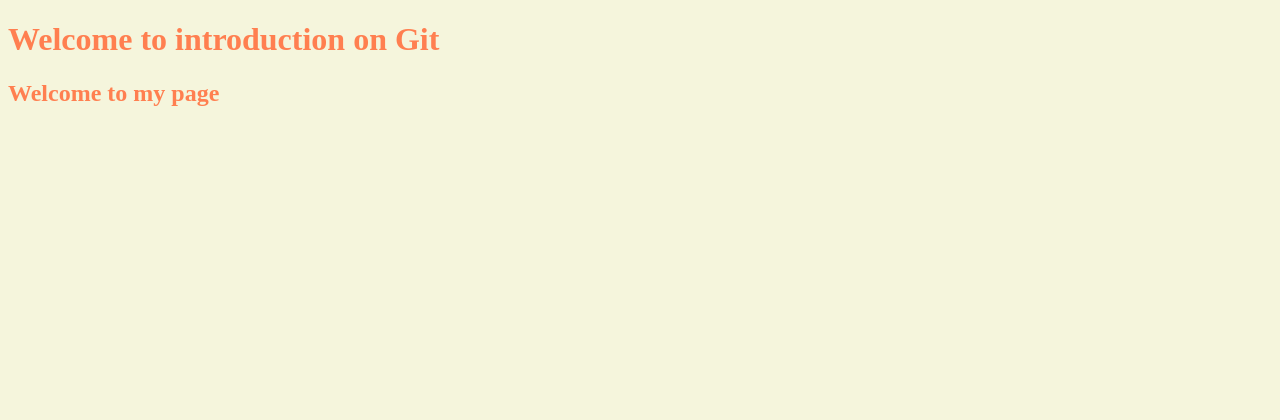
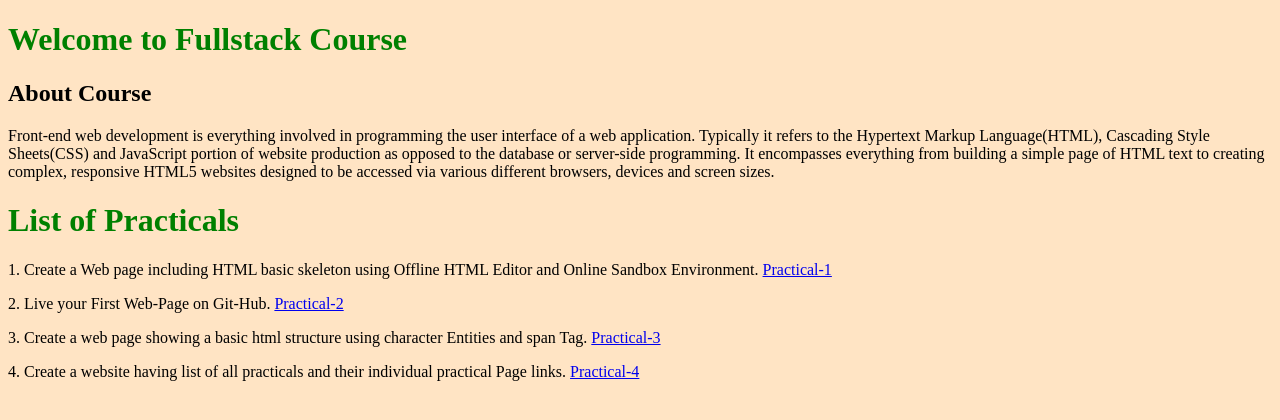
Before and after one commit to Jaya-Shukla-cs/FullStack-1, a plain HTML site: page index.html in a window 1280 px wide. Drawn offline with Linux system fonts and the light colour scheme.

Commit message:
Main Index

```diff
--- a/index.html
+++ b/index.html
@@ -6,13 +6,26 @@
     <title>Introduction to Git and GitHub</title>
     <style>
         body {
-            background-color: beige;
-            color: coral;
+            background-color: bisque ;
         }
     </style>
 </head>
 <body>
-    <h1>Welcome to introduction on Git</h1>
-    <h2>Welcome to my page</h2>
+    <h1 style="color: green;">Welcome to Fullstack Course</h1>
+    <h2>About Course</h2>
+    <p>Front-end web development is everything involved in programming the user interface of a web application. Typically it refers to the Hypertext Markup Language(HTML), Cascading Style Sheets(CSS) and JavaScript portion of website production as opposed to the database or server-side programming. It encompasses everything from building a simple page of HTML text to creating complex, responsive HTML5 websites designed to be accessed via various different browsers, devices and screen sizes.</p>
+    <h1 style="color: green;">List of Practicals</h1>
+    <p>1. Create a Web page including HTML basic skeleton using Offline HTML Editor and Online Sandbox Environment.
+        <a href="Practical-1.html">Practical-1</a>
+    </p>
+    <p>2. Live your First Web-Page on Git-Hub.
+        <a href="Practical-2.html">Practical-2</a>
+    </p>
+    <p>3. Create a web page showing a basic html structure using character Entities and span Tag.
+        <a href="Practical-3.html">Practical-3</a>
+    </p>
+    <p>4. Create a website having list of all practicals and their individual practical Page links.
+        <a href="Practical-4.html">Practical-4</a>
+    </p>
 </body>
 </html>
```
